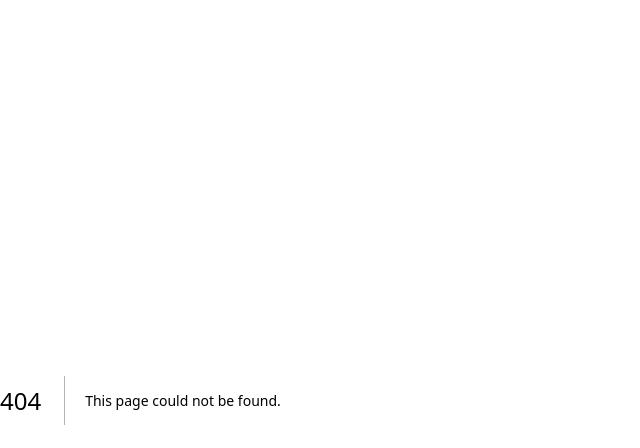
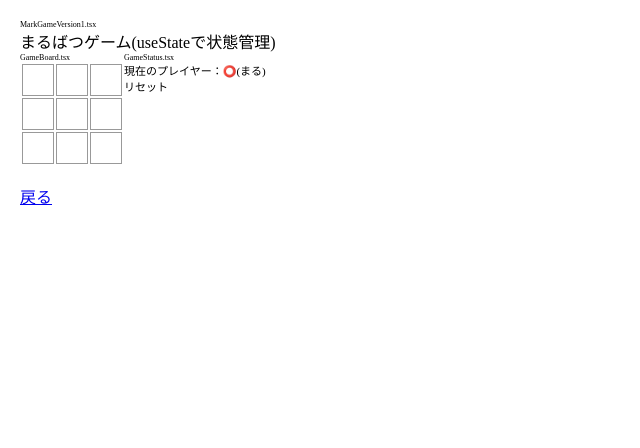
Before and after one commit to tf-intern-koike/practice, a Next.js app: page /mark-game-v1 in a window 1280 px wide. Before the commit this address had no page. Shown: the top 448 px of the page, without its empty margins (0-640 px from the left). Built offline with nearby package versions, Linux system fonts and the light colour scheme.

Commit message:
ソース変更Step2ー「useStateで状態管理」を実装

```diff
--- /dev/null
+++ b/src/components/ormanisms/GameBoard/GameBoard.tsx
@@ -0,0 +1,46 @@
+import { GameState, convertMarkGameCols } from '@/components/templates/MarkGame/features';
+import style from '@/styles/GameBoard.module.css';
+
+type SquareProps = {
+    children: string,
+    onSquareClick: Function
+}
+
+const Square: React.FC<SquareProps> = ({children, onSquareClick}) => {
+    return (
+        <td className={style.square} onClick={() => {onSquareClick();}}>
+            {children}
+        </td>
+    )
+}
+
+export type GameBoardProps = {
+    gameState: GameState,
+    onGameBoardClick: (index: number) => void;
+}
+
+export const GameBoard: React.FC<GameBoardProps> = ({gameState, onGameBoardClick}) => {
+    const boardWidth = gameState.boardWidth;
+    var boardData = gameState.boardData;
+    var cols = convertMarkGameCols(boardWidth, boardData);
+
+    return <div>
+        <p className='desc'>GameBoard.tsx</p>
+        <table>
+        {
+        // 各行を出力する
+        cols.map((col, colIdx) =>
+            <tbody key={'board-tbody-' + colIdx}>
+            <tr key={'board-tr-' + colIdx}>
+            {
+            // 各行ごとの値を出力する
+            col.map((cell, rowIdx) =>
+                <Square key={'board-tr-' + colIdx * boardWidth + rowIdx} onSquareClick={
+                    () => {onGameBoardClick(colIdx * boardWidth + rowIdx);}}>{cell}</Square>
+            )}
+            </tr>
+            </tbody>
+        )}
+        </table>
+    </div>;
+}
--- /dev/null
+++ b/src/components/ormanisms/GameBoard/index.tsx
@@ -0,0 +1 @@
+export * from './GameBoard';
--- /dev/null
+++ b/src/components/ormanisms/GameStatus/GameStatus.tsx
@@ -0,0 +1,25 @@
+import { GameState, Player } from '@/components/templates/MarkGame/features';
+
+export type GameStatusProps = {
+    gameState: GameState,
+    onGameResetClick: () => void;
+}
+
+export const GameStatus: React.FC<GameStatusProps> = ({gameState, onGameResetClick}) => {
+    var currentPlayer = gameState.currentPlayer;
+    var winner = gameState.winner;
+    var draw = gameState.draw;
+
+    return <div>
+        <p className='desc'>GameStatus.tsx</p>
+        <div className='small'>
+            {// [!] タグの中で条件と&&でHTML出力がどうなるのか。
+             //
+            winner == null && !draw
+                && <>現在のプレイヤー：{currentPlayer == Player.Maru
+                ? <>⭕️(まる)</> : <>❌(ばつ)</>}<br /></>}
+            {winner != null && <>{winner}が勝ちました。<br /></>}
+            <div onClick={() => {onGameResetClick();}}>リセット</div>
+        </div>
+    </div>;
+}
--- /dev/null
+++ b/src/components/ormanisms/GameStatus/index.tsx
@@ -0,0 +1 @@
+export * from './GameStatus';
--- /dev/null
+++ b/src/components/templates/MarkGame/MarkGameVersion1.tsx
@@ -0,0 +1,74 @@
+import Head from 'next/head';
+import { useEffect, useState } from 'react';
+import { GameBoard } from "@/components/ormanisms/GameBoard";
+import { GameStatus } from '@/components/ormanisms/GameStatus';
+import { GameState, Player, markGameTitle, isCellEmpty, getWinner } from './features';
+import style from '@/styles/MarkGameVersion1.module.css';
+
+var initEffect = false;
+
+export const MarkGame: React.FC = () => {
+    var initGameState = {
+        boardWidth: 3,
+        boardData: ['', '', '', '', '', '', '', '', ''],
+        currentPlayer: Player.Maru,
+        winner: null,
+        draw: false
+    };
+    // [!] useStateで行っていることは何か。
+    //
+    const [gameState, setGameState] = useState<GameState>(initGameState);
+
+    // [!] useEffectで行っていることは何か。
+    //
+    useEffect(() => {
+        if (initEffect) {
+            return;
+        }
+        initEffect = true;
+        console.debug('useEffect!');
+    }, []);
+
+    return <>
+        <Head>
+            {// [!] タグの中の{}でHTML出力時に何が出力されるか。
+             //
+            }
+            <title>{markGameTitle()}</title>
+        </Head>
+        <p className='desc'>MarkGameVersion1.tsx</p>
+        まるばつゲーム(useStateで状態管理)
+        {// [!] classNameのfieldはどこに記載があるのか。
+         //
+        }
+        <div className={style.field}>
+            {// [!] GameBoardタグの属性でTypeScriptから渡す値の型の指定方法
+             //
+            }
+            <GameBoard gameState={gameState} onGameBoardClick={
+                (index) => {
+                    console.debug('click index=' + index);
+                    if (isCellEmpty(gameState, index) && gameState.winner == null) {
+                        var boardData = gameState.boardData;
+                        var currentPlayer = gameState.currentPlayer;
+                        var boardWidth = gameState.boardWidth;
+                        boardData[index] = currentPlayer;
+                        if (currentPlayer == Player.Maru) {
+                            currentPlayer = Player.Batsu;
+                        } else {
+                            currentPlayer = Player.Maru;
+                        }
+                        var winner = getWinner(gameState, index);
+                        var draw = boardData.filter((cell)=>cell == '').length == 0;
+                        setGameState({boardWidth, boardData, currentPlayer, winner, draw});
+                    } else {
+                        console.debug('invelid index!');
+                    }
+                }
+            } />
+            <GameStatus gameState={gameState} onGameResetClick={() => {
+                setGameState(initGameState);
+            }} />
+        </div>
+    </>;
+}
--- /dev/null
+++ b/src/components/templates/MarkGame/features.tsx
@@ -0,0 +1,111 @@
+// [!] exportで何ができるのか。
+//
+export enum Player {
+    Maru = '⭕️',
+    Batsu = '❌'
+}
+
+export interface GameState {
+    boardWidth: number;
+    boardData: string[];
+    currentPlayer: Player;
+    winner: Player | null;
+    draw: boolean;
+}
+
+// [!] 変数にはどのような値が入っているのか
+//
+export const markGameTitle = () => {
+    return 'まるばつゲーム';
+}
+
+export function isCellEmpty(gameState: GameState, index: number) {
+    return gameState.boardData[index] == '';
+}
+
+export function convertMarkGameCols(boardWidth: number, boardData: string[]) {
+    // 各行の列ごとの値を格納した配列にする
+    // ['1','2','3','4','5','6','7','8','9']
+    // ↓
+    // [['1','2','3'], ['4','5','6'], ['7','8','9']]
+    var cols: Array<Array<string>> = [];
+    for (var colIdx = 0; colIdx < boardWidth; colIdx++) {
+        var col: Array<string> = [];
+        for (var rowIdx = 0; rowIdx < boardWidth; rowIdx++) {
+            col.push(boardData[colIdx * boardWidth + rowIdx]);
+        }
+        cols.push(col);
+    }
+    return cols;
+}
+
+export function getWinner(gameState: GameState, index: number) {
+    var boardWidth = gameState.boardWidth;
+    var boardData = gameState.boardData;
+    var cols = convertMarkGameCols(boardWidth, boardData);
+    var rowIdx = Math.floor(index / boardWidth);
+    var colIdx = index % boardWidth;
+    console.debug('rowIdx=' + rowIdx + ' colIdx=' + colIdx);
+    console.debug(cols);
+    var player = cols[rowIdx][colIdx];
+
+    // 右下方向のチェック
+    var currentRowIdx = 0;
+    var currentColIdx = 0;
+    while (currentRowIdx < boardWidth) {
+        if (cols[currentRowIdx][currentColIdx] != player) {
+            break;
+        }
+
+        currentRowIdx++;
+        currentColIdx++;
+    }
+    var crossLine1 = currentRowIdx == boardWidth;
+
+    // 左下方向のチェック
+    currentRowIdx = 2;
+    currentColIdx = 0;
+    while (currentRowIdx >= 0) {
+        if (cols[currentRowIdx][currentColIdx] != player) {
+            break;
+        }
+
+        currentRowIdx--;
+        currentColIdx++;
+    }
+    var crossLine2 = currentRowIdx < 0;
+
+    // 縦方向のチェック
+    currentRowIdx = rowIdx;
+    currentColIdx = 0;
+    while (currentColIdx < boardWidth) {
+        if (cols[currentRowIdx][currentColIdx] != player) {
+            break;
+        }
+
+        currentColIdx++;
+    }
+    var holizontalLine = currentColIdx == boardWidth;
+
+    // 横方向のチェック
+    currentRowIdx = 0;
+    currentColIdx = colIdx;
+    while (currentRowIdx < boardWidth) {
+        if (cols[currentRowIdx][currentColIdx] != player) {
+            break;
+        }
+
+        currentRowIdx++;
+    }
+    var varticalLine = currentRowIdx == boardWidth;
+
+    var playerType = null;
+    if (player == Player.Maru) {
+        playerType = Player.Maru;
+    } else if (player == Player.Batsu) {
+        playerType = Player.Batsu;
+    }
+
+    return crossLine1 || crossLine2 || holizontalLine || varticalLine
+        ? playerType : null;
+}
--- /dev/null
+++ b/src/pages/mark-game-v1/index.tsx
@@ -0,0 +1,11 @@
+import { MarkGame } from "@/components/templates/MarkGame/MarkGameVersion1";
+
+const MaskGameV1 = () => {
+  return <>
+    <MarkGame />
+    <br />
+    <a href='../'>戻る</a>
+  </>
+};
+
+export default MaskGameV1;
--- /dev/null
+++ b/src/styles/GameBoard.module.css
@@ -0,0 +1,6 @@
+.square {
+    border: 1px solid #999;
+    height: 32px;
+    width: 32px;
+    text-align: center;
+}
--- /dev/null
+++ b/src/styles/MarkGameVersion1.module.css
@@ -0,0 +1,3 @@
+.field {
+    display: flex;
+}
```
